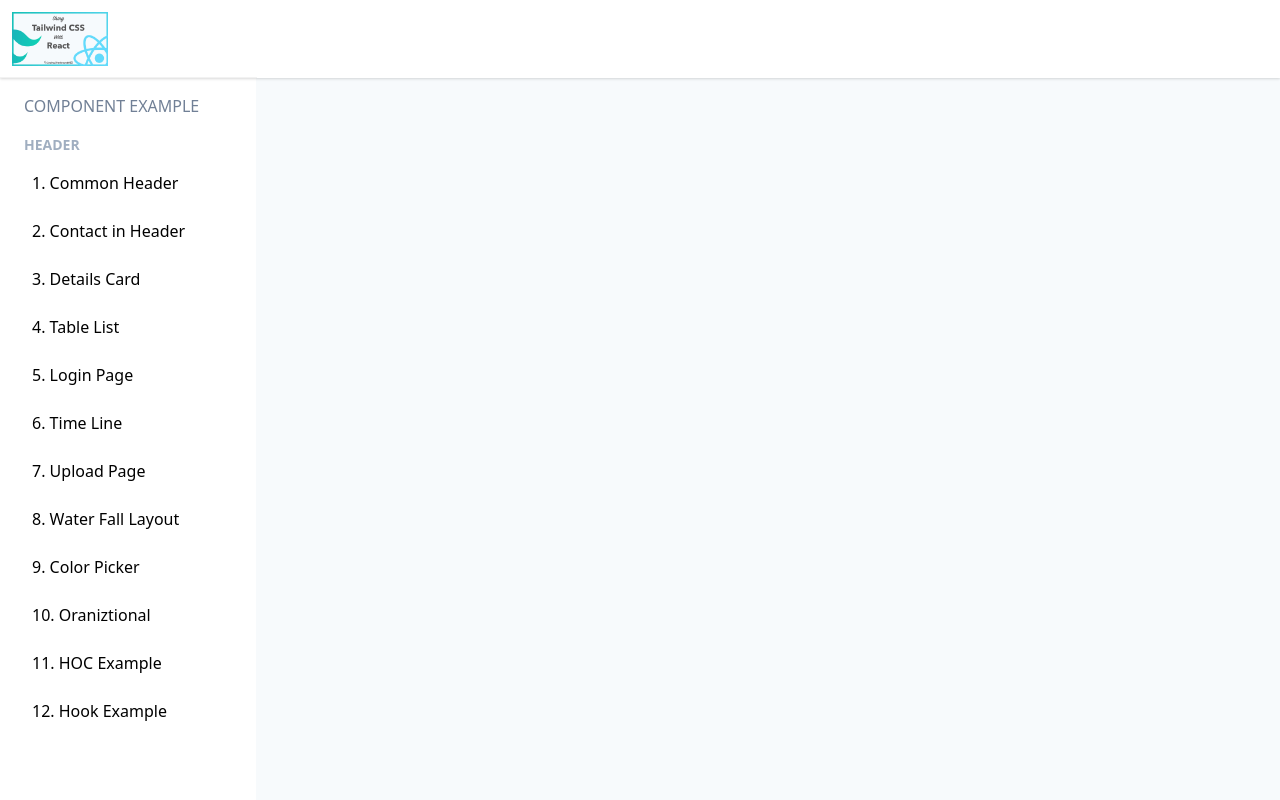
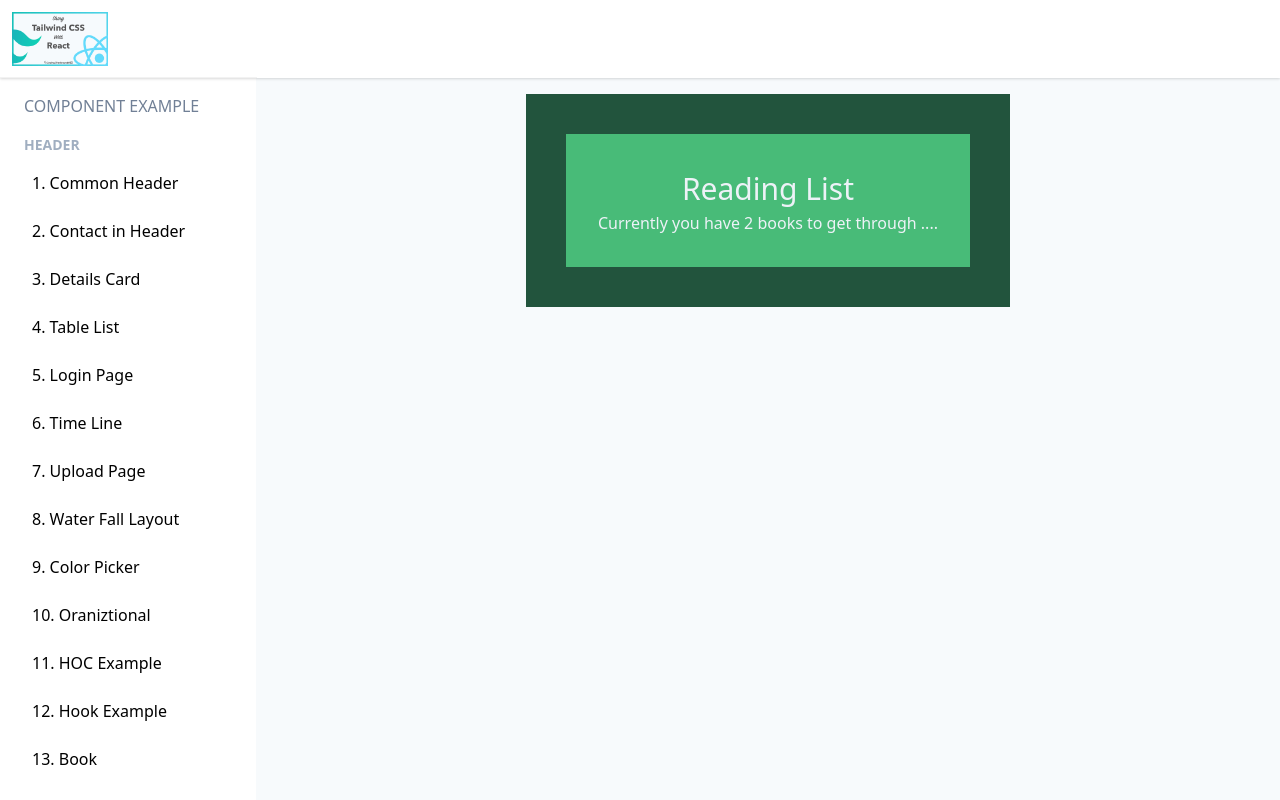
Before and after one commit to liaooliver/React-Component-Tailwind, a React (Create React App) app: page /book in a window 1280 px wide. Built offline with nearby package versions, Linux system fonts and the light colour scheme.

Commit message:
hook project - 1

```diff
--- a/src/App.jsx
+++ b/src/App.jsx
@@ -18,6 +18,7 @@ import ColorPicker from './components/ColorPicker';
 import Oraniztional from './components/Organizational';
 import HOC from './components/Hoc';
 import Hook from './components/hooks/Hook';
+import Book from './components/reading-list/Book';
 
 export default function App() {
   return (
@@ -73,6 +74,9 @@ export default function App() {
                 <li className="my-2 p-2 hover:bg-gray-300 hover:text-gray-700 rounded-md">
                   <Link to="/hook_example">Hook Example</Link>
                 </li>
+                <li className="my-2 p-2 hover:bg-gray-300 hover:text-gray-700 rounded-md">
+                  <Link to="/book">Book</Link>
+                </li>
               </ul>
             </div>
           </nav>
@@ -115,6 +119,9 @@ export default function App() {
                 <Route path="/hook_example">
                   <Hook />
                 </Route>
+                <Route path="/book">
+                  <Book />
+                </Route>
               </Switch>
             </div>
           </div>
--- /dev/null
+++ b/src/components/reading-list/Book.jsx
@@ -0,0 +1,15 @@
+import React from 'react';
+import BookContextProvider from './context/BookContext';
+import NavBar from './components/NavBar';
+
+const Book = () => {
+    return (
+        <div className="p-10 bg-green-900 mx-auto">
+            <BookContextProvider>
+                <NavBar />
+            </BookContextProvider>
+        </div>
+    );
+}
+
+export default Book;
--- /dev/null
+++ b/src/components/reading-list/components/NavBar.jsx
@@ -0,0 +1,16 @@
+import React, { useContext } from 'react';
+import { BookContext } from '../context/BookContext';
+
+const NavBar = () => {
+
+    const { books } = useContext(BookContext)
+
+    return (
+        <div className="p-8 bg-green-500 text-gray-200 text-center">
+            <h1 className="text-3xl">Reading List</h1>
+            <p>Currently you have { books.length } books to get through ....</p>
+        </div>
+    );
+}
+
+export default NavBar;
--- /dev/null
+++ b/src/components/reading-list/context/BookContext.jsx
@@ -0,0 +1,28 @@
+import React, { useState, createContext } from 'react';
+import uuid from 'uuid/dist/v1';
+
+export const BookContext = createContext();
+
+const BookContextProvider = (props) => {
+
+    const [books, setBooks] = useState([
+        {title: 'name of the wind', author: 'patrick rothfuss', id: 1},
+        {title: 'the final empire', author: 'brandon sanderson', id: 2}
+    ])
+
+    const addBook = (title, author) => {
+        setBooks([...books, { title, author, id: uuid() }])
+    }
+
+    const removeBook = (id) => {
+        setBooks(books.filter(book => book.id !== id))
+    }
+
+    return (
+      <BookContext.Provider value={{ books, addBook, removeBook }}>
+        { props.children }
+      </BookContext.Provider>
+    );
+}
+
+export default BookContextProvider;
```
Also changed, not shown: src/components/reading-list/components/BookDetails.jsx (added), src/components/reading-list/components/BookForm.jsx (added), src/components/reading-list/components/BookList.jsx (added).
